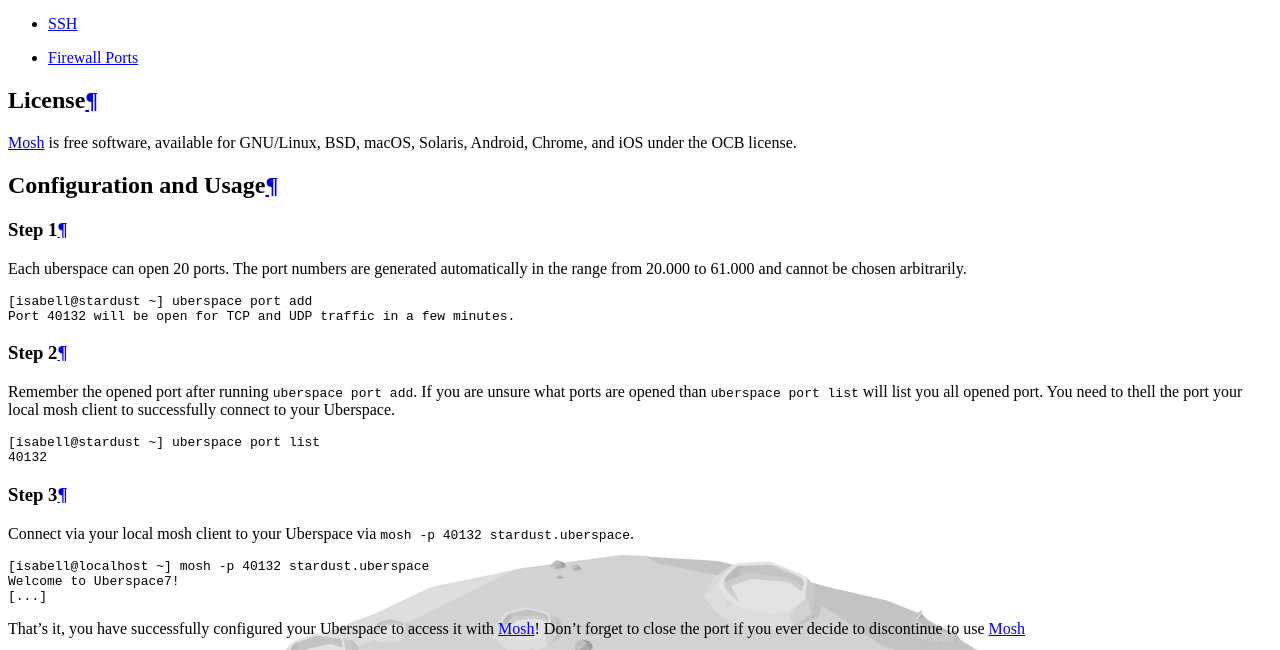
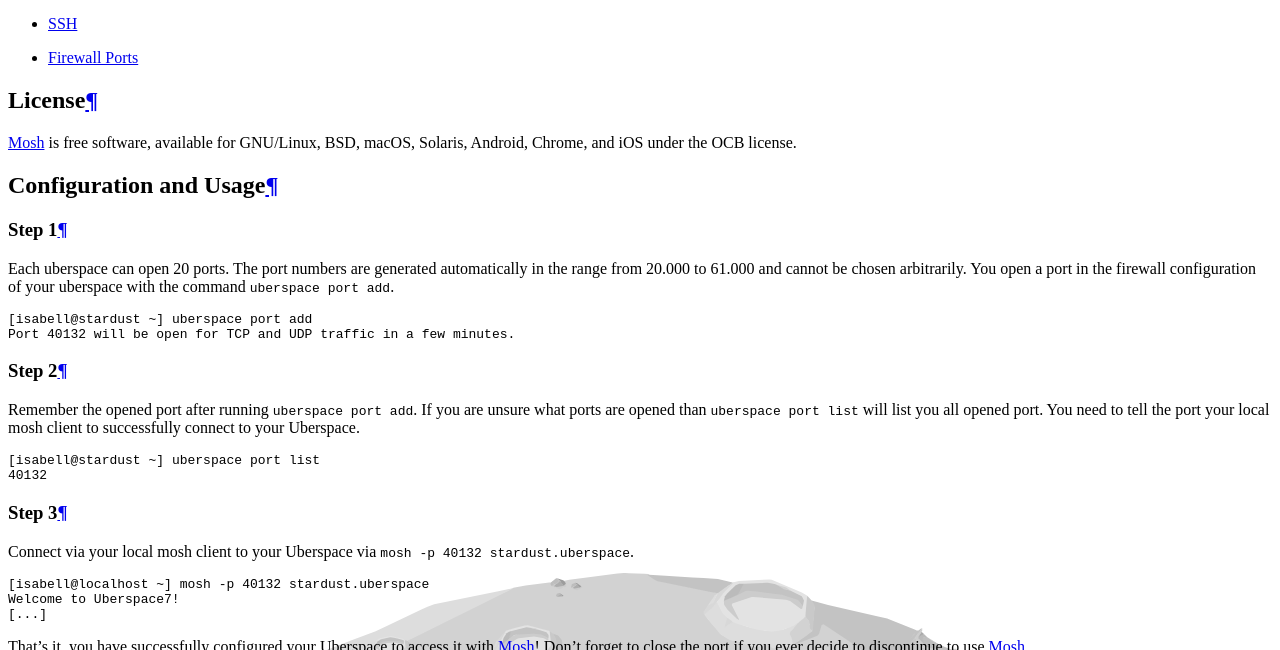
Before and after one commit to Uberspace/lab, a Sphinx documentation site: the page built from source/guide_mosh.rst, in a window 1280 px wide and 900 px high, scrolled down 2489 px, cut to the strip 0-650 px from the top of the window. Built offline with Sphinx 7.4.7 and the Read the Docs theme 2.0.0, drawn with Linux system fonts in a browser that asks for light colours.

Commit message:
little changes in steps 1 & 2

```diff
--- a/source/guide_mosh.rst
+++ b/source/guide_mosh.rst
@@ -37,7 +37,7 @@
 Step 1
 ------
 
-Each uberspace can open 20 ports. The port numbers are generated automatically in the range from 20.000 to 61.000 and cannot be chosen arbitrarily.
+Each uberspace can open 20 ports. The port numbers are generated automatically in the range from 20.000 to 61.000 and cannot be chosen arbitrarily. You open a port in the firewall configuration of your uberspace with the command ``uberspace port add``.
 
 .. code-block:: bash
 
@@ -48,7 +48,7 @@
 Step 2
 ------
 
-Remember the opened port after running ``uberspace port add``. If you are unsure what ports are opened than ``uberspace port list`` will list you all opened port. You need to thell the port your local mosh client to successfully connect to your Uberspace.
+Remember the opened port after running ``uberspace port add``. If you are unsure what ports are opened than ``uberspace port list`` will list you all opened port. You need to tell the port your local mosh client to successfully connect to your Uberspace.
 
 .. code-block:: bash
 
```
